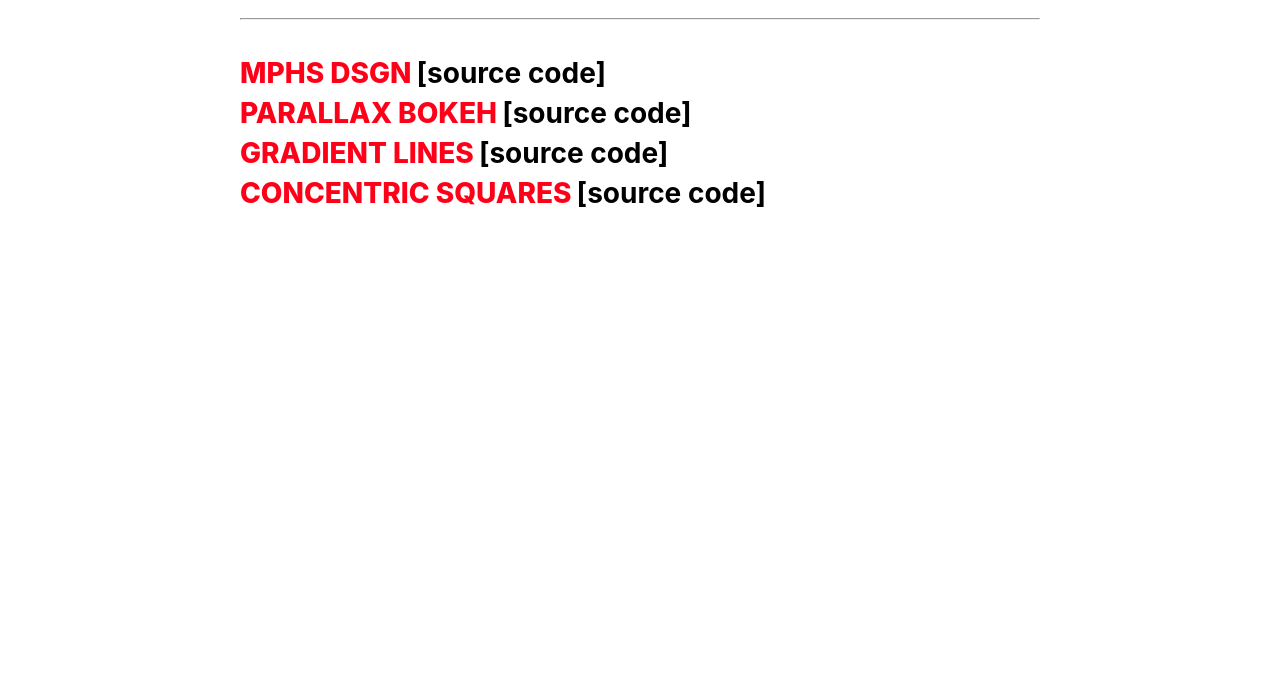
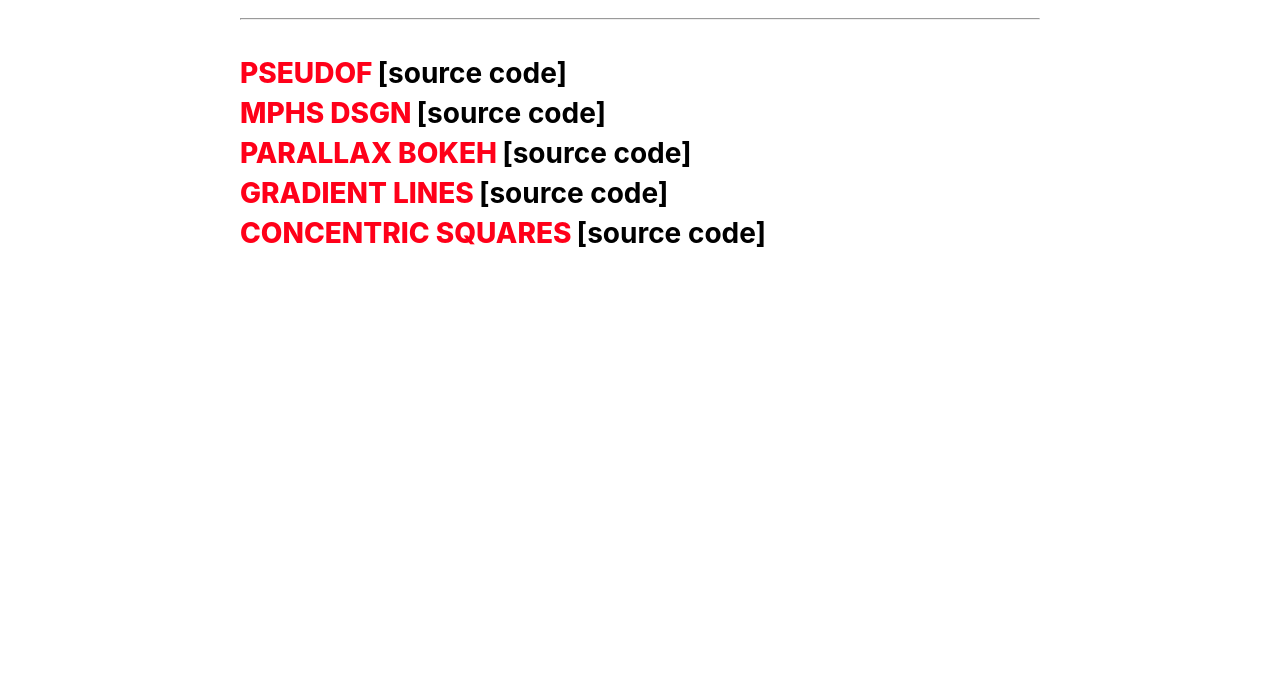
Before and after one commit to diegoinacio/svg-experiments, a plain HTML site: page index.html in a window 1280 px wide. Shown: the part 109-800 px from the top of the page. Drawn offline with Linux system fonts and the light colour scheme.

Commit message:
Update page index
Include svg experiment 005

```diff
--- a/index.html
+++ b/index.html
@@ -27,6 +27,16 @@
 
     <!-- ! Init Section -->
     <div class="section">
+        <!-- * Init item -->
+        <!-- ? SVG Experiment 005 -->
+        <div class="item">
+            <a href="svg-experiment-005/index.html" class="link-svg" target="_blank">PseuDoF</a>
+            <a href="https://github.com/diegoinacio/svg-experiments/blob/master/svg-experiment-005" class="link-code" target="_blank">[source code]</a>
+            <div class="content">
+                <img src="svg-experiment-005/thumb.gif" alt="SVG Experiment 005">
+            </div>
+        </div>
+        <!-- /* Finish item -->
         <!-- * Init item -->
         <!-- ? SVG Experiment 004 -->
         <div class="item">
```
